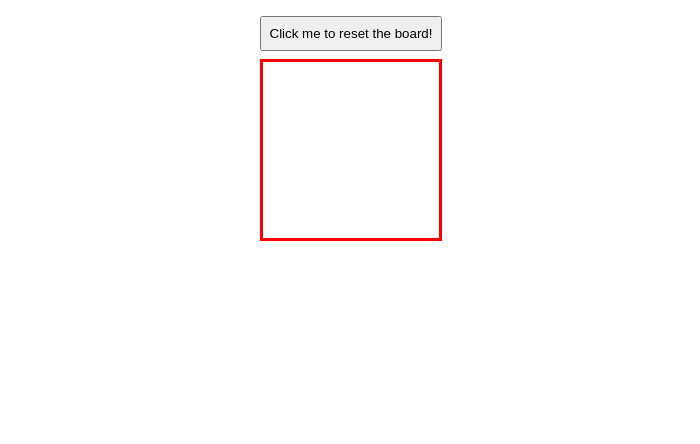
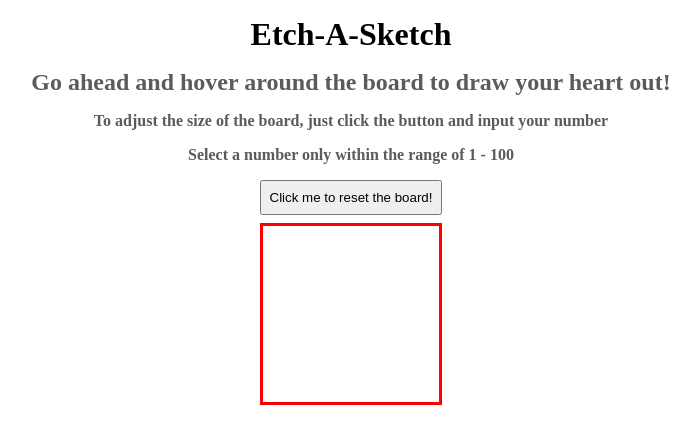
Before and after one commit to ChooJunIan/etch-a-sketch, a plain HTML site: page index.html in a window 1280 px wide. Shown: the whole page, without its empty margins (289-989 px from the left). Drawn offline with Linux system fonts and the light colour scheme.

Commit message:
Added descriptive headers

```diff
--- a/index.html
+++ b/index.html
@@ -8,6 +8,10 @@
   <link rel="stylesheet" href="./styles.css">
 </head>
 <body>
+  <h1>Etch-A-Sketch</h1>
+  <h2>Go ahead and hover around the board to draw your heart out!</h2>
+  <h4>To adjust the size of the board, just click the button and input your number</h4>
+  <h4>Select a number only within the range of 1 - 100</h4>
   <button>Click me to reset the board!</button>
   <div class="container">
 
--- a/styles.css
+++ b/styles.css
@@ -29,3 +29,15 @@ button {
 .colouredBox {
   background-color: black;
 }
+
+h1,
+h2,
+h4 {
+  margin: 8px;
+  text-align: center;
+}
+
+h2,
+h4 {
+  color: rgb(93, 90, 90)
+}
```
Also changed, not shown: 1 other file.
